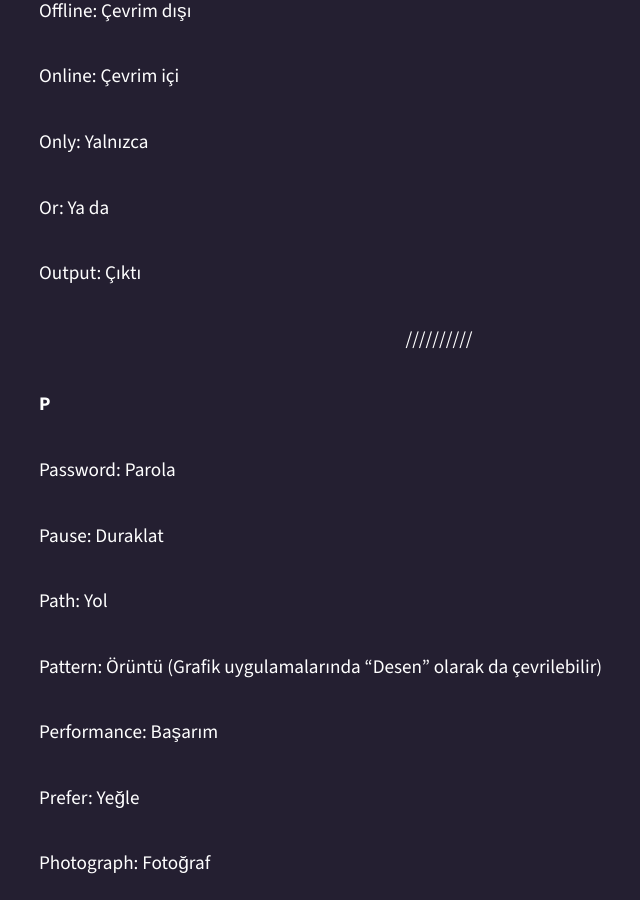
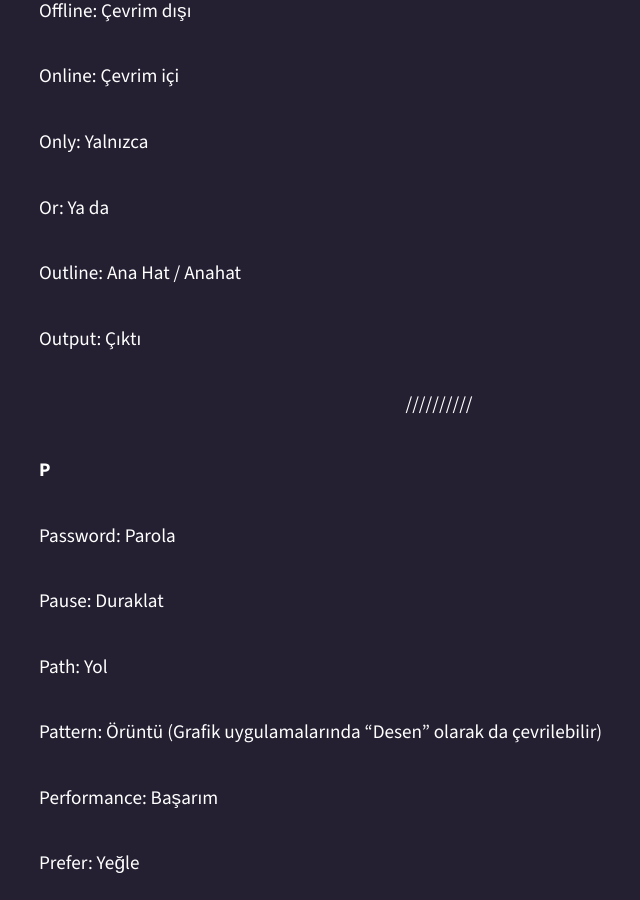
Before and after one commit to gnometurk/gnomeorgtr, a Jekyll site: the page built from ceviri/sozluk.md, in a window 1280 px wide and 900 px high, scrolled down 9277 px. Shown: the whole window, without its empty margins (201-841 px from the left). Built offline with Jekyll 4.4.1, drawn with Linux system fonts in a browser that asks for light colours.

Commit message:
Sozluge iki yeni kelime ekle
Texture: Desen
Outline: Ana Hat / Anahat

```diff
--- a/ceviri/sozluk.md
+++ b/ceviri/sozluk.md
@@ -286,6 +286,8 @@ Only: Yalnızca
 
 Or: Ya da
 
+Outline: Ana Hat / Anahat
+
 Output: Çıktı
 
 ---
```
Also changed, not shown: other parts of ceviri/sozluk.md (+2 -0 lines).
